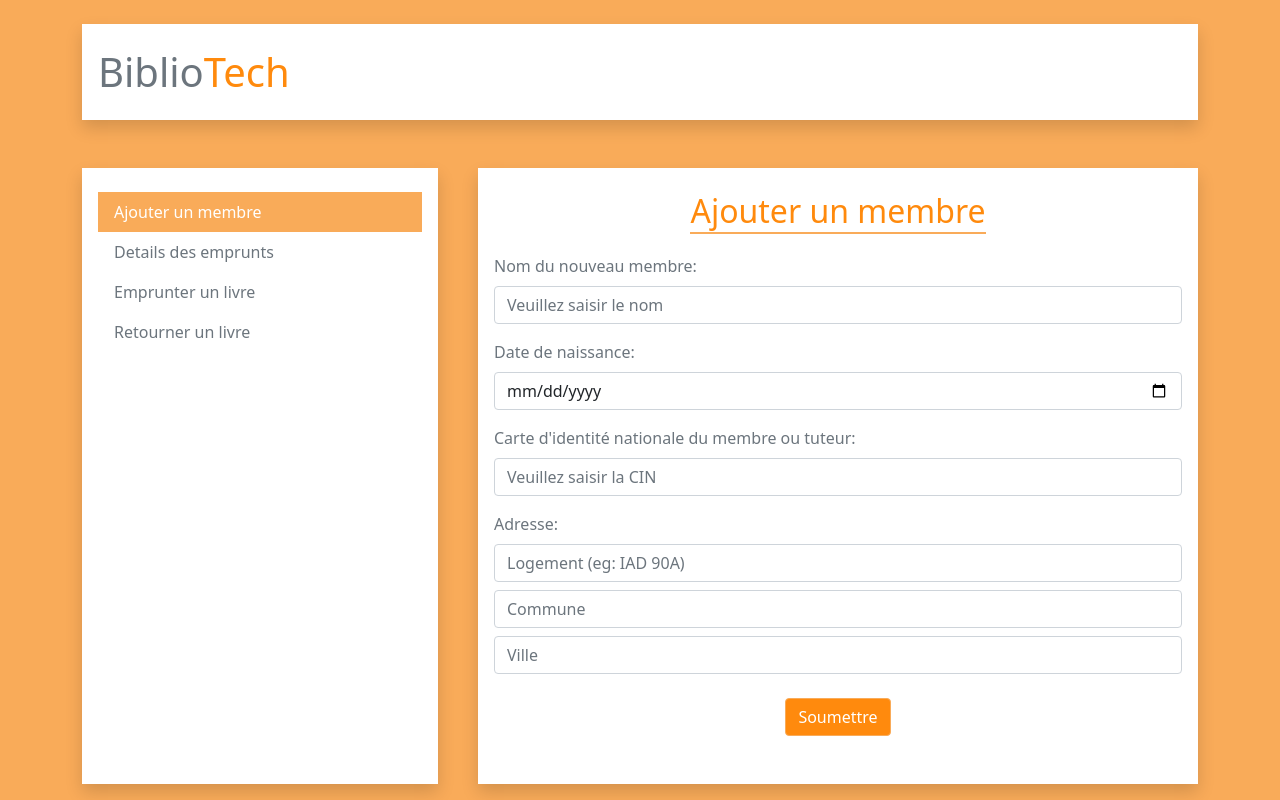
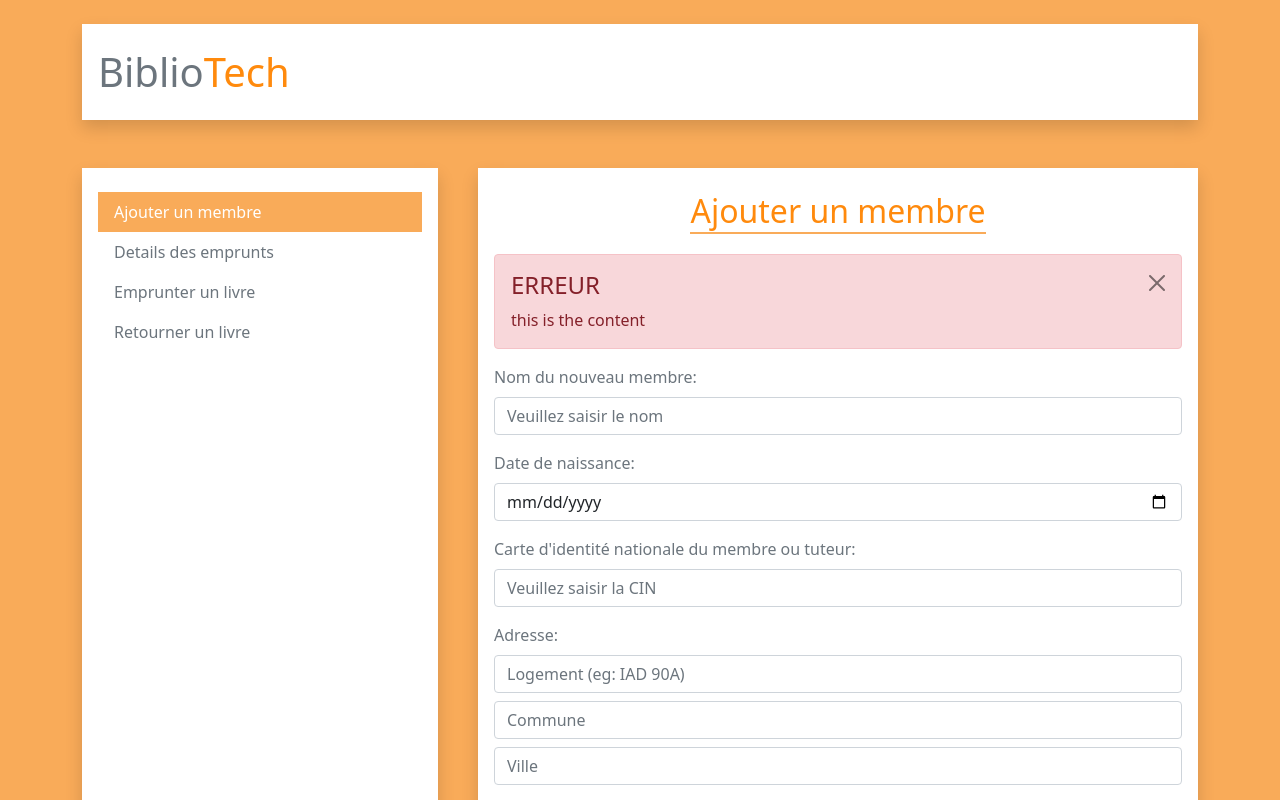
Before and after one commit to andry-iany/fs-library-management, a React (Create React App) app in the folder client/: page /users/register in a window 1280 px wide. Built offline with nearby package versions, Linux system fonts and the light colour scheme.

Commit message:
Client: adding alert to Main

```diff
--- /dev/null
+++ b/client/src/components/Main/Alert.js
@@ -0,0 +1,22 @@
+import { Alert as BootstrapAlert } from "react-bootstrap";
+
+export default function Alert({ show, variant, text, closeAlert }) {
+	return (
+		<BootstrapAlert
+			variant={variant || "success"}
+			show={show}
+			onClose={closeAlert}
+			dismissible
+		>
+			<BootstrapAlert.Heading>
+				{getAlertHeading(variant)}
+			</BootstrapAlert.Heading>
+			<p className="mb-0">{text}</p>
+		</BootstrapAlert>
+	);
+}
+
+function getAlertHeading(variant) {
+	if (variant === "danger") return "ERREUR";
+	else return "SUCCES";
+}
--- a/client/src/components/Main/Form/FormAddUser.js
+++ b/client/src/components/Main/Form/FormAddUser.js
@@ -1,10 +1,22 @@
 import { SectionTitle } from "../../shared";
 import { Button, Form } from "react-bootstrap";
+import Alert from "../Alert";
+import { useState } from "react";
 
 export default function FormAddUser() {
+	const [showAlert, setShowAlert] = useState(true);
+
 	return (
 		<Form onSubmit={handleSubmit}>
 			<SectionTitle text="Ajouter un membre" />
+
+			<Alert
+				variant="danger"
+				text="this is the content"
+				show={showAlert}
+				closeAlert={() => setShowAlert(false)}
+			/>
+
 			<Form.Group controlId="nom" className="mb-3">
 				<Form.Label>Nom du nouveau membre:</Form.Label>
 				<Form.Control
--- a/client/src/components/Main/Form/FormRental.js
+++ b/client/src/components/Main/Form/FormRental.js
@@ -1,10 +1,11 @@
 import { Form, Button } from "react-bootstrap";
 import { useEffect, useRef } from "react";
+import Alert from "../Alert";
 import PlusCircle from "./PlusCircle";
 import { SectionTitle } from "../../shared";
 import "./FormRental.css";
 
-export default function FormRental({ title, handleSubmit }) {
+export default function FormRental({ title, handleSubmit, alertProps }) {
 	const ISBNGroup = useRef();
 
 	useEffect(() => {
@@ -18,6 +19,7 @@ export default function FormRental({ title, handleSubmit }) {
 	return (
 		<Form onSubmit={handleSubmit}>
 			<SectionTitle text={title} />
+			<Alert {...alertProps} />
 
 			{getFormForMemberID()}
 
--- a/client/src/components/Main/Form/FormRentalRent.js
+++ b/client/src/components/Main/Form/FormRentalRent.js
@@ -1,7 +1,22 @@
 import FormRental from "./FormRental";
+import { useState } from "react";
 
 export default function FormRentalRent() {
-	return <FormRental title="Emprunter un livre" handleSubmit={handleSubmit} />;
+	const [showAlert, setShowAlert] = useState(true);
+
+	const alertProps = {
+		text: "Reussite peut etre",
+		show: showAlert,
+		closeAlert: () => setShowAlert(false),
+	};
+
+	return (
+		<FormRental
+			title="Emprunter un livre"
+			handleSubmit={handleSubmit}
+			alertProps={alertProps}
+		/>
+	);
 }
 
 function handleSubmit(e) {
--- a/client/src/components/Main/Form/FormRentalReturn.js
+++ b/client/src/components/Main/Form/FormRentalReturn.js
@@ -1,7 +1,23 @@
 import FormRental from "./FormRental";
+import { useState } from "react";
 
 export default function FormRentalReturn() {
-	return <FormRental title="Retourner un livre" handleSubmit={handleSubmit} />;
+	const [showAlert, setShowAlert] = useState(true);
+
+	const alertProps = {
+		text: "Une erreur ou peut etre pas.",
+		variant: "danger",
+		show: showAlert,
+		closeAlert: () => setShowAlert(false),
+	};
+
+	return (
+		<FormRental
+			title="Retourner un livre"
+			handleSubmit={handleSubmit}
+			alertProps={alertProps}
+		/>
+	);
 }
 
 function handleSubmit(e) {
--- a/client/src/components/Main/Main.js
+++ b/client/src/components/Main/Main.js
@@ -5,7 +5,7 @@ import RentalDetail from "./RentalDetail";
 
 export default function Main() {
 	return (
-		<ShadowedBox className="h-100">
+		<ShadowedBox className="h-100 position-relative">
 			<Routes>
 				<Route path="/rental" element={<RentalDetail />} />
 				<Route path="/rental/rent" element={<FormRentalRent />} />
```
